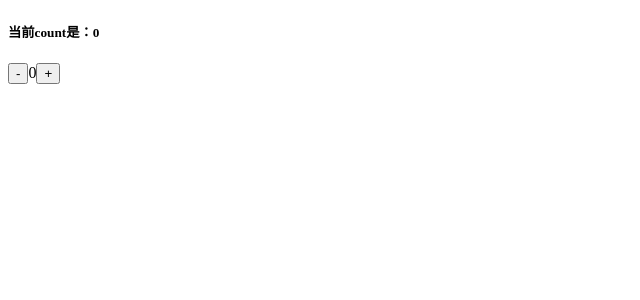
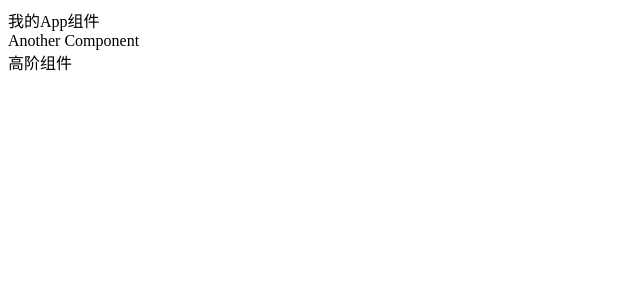
Before and after one commit to winld/react-tuts, a React (Create React App) app: page / in a window 1280 px wide. Shown: the top 300 px of the page, without its empty margins (0-640 px from the left). Built offline with nearby package versions, Linux system fonts and the light colour scheme.

Commit message:
高阶组件和装饰器使用

```diff
--- /dev/null
+++ b/config-overrides.js
@@ -0,0 +1,17 @@
+//如果没有使用customize-cra，在这里可以对congfig进行配置
+// module.exports = config => {
+//   return config;
+// };
+const { override, addDecoratorsLegacy } = require("customize-cra");
+module.exports = override(addDecoratorsLegacy());
+
+// export default withCoyperight(Another);
+//让cra支持@装饰器写法，不管我们要配置什么，我们最好的方法是使用react-app-rewired这个包来对cra创建的项目进行轻微的配置调整
+// 2、安装好之后，在package.json中把script里面的react-script替换成react-app-rewired
+// 3、在根目录下创建一个config-overrides.js
+// module.exports = config => {
+//   return config;
+// };
+// 4、当然如果想要配置更方便，可以再安装customize-cra,然后把config-overrides.js改成这样
+// const { override, addDecoratorsLegacy } = require("customize-cra");
+// module.exports = override(addDecoratorsLegacy());
--- /dev/null
+++ b/jsconfig.json
@@ -0,0 +1,5 @@
+{
+  "compilerOptions": {
+    "experimentalDecorators": true
+  }
+}
--- /dev/null
+++ b/src/Another.js
@@ -0,0 +1,10 @@
+import React, { Component } from "react";
+import withCoyperight from "./withCoyperight";
+
+@withCoyperight
+class Another extends Component {
+  render() {
+    return <div>Another Component</div>;
+  }
+}
+export default Another;
--- /dev/null
+++ b/src/App.js
@@ -0,0 +1,14 @@
+import React, { Component } from "react";
+import Another from "./Another";
+class App extends Component {
+  render() {
+    return (
+      <div>
+        我的App组件
+        <Another name='another' />
+      </div>
+    );
+  }
+}
+
+export default App;
--- a/src/index.js
+++ b/src/index.js
@@ -1,39 +1,5 @@
-//React Hooks是react16.8（16.7alpha）更新的一项特性，它可以让你在不便携class的情况下使用state以及其他的React特性
+import React from "react";
+import { render } from "react-dom";
+import App from "./App";
 
-//两个常见的api，就是useState和useEffect，需要先引入
-import React, { useState, useEffect } from "react";
-import { render } from "react-dom";
-//useState是一个方法，这个方法的参数就是默认值，结果是一个数组，数组的元素第一个就是state，第二个就相当于setState
-//解构出来的数组中的两个值
-const Counter = () => {
-  const [count, setCount] = useState(0);
-  //useEffect的参数就是一个回调，不管是组件挂载还是更新都会触发这个回调方法，
-  //类似于componentDidMount和componentDidUpdate的结合
-  useEffect(() => {
-    document.title = `当前count是：${count}`;
-  });
-  return (
-    <div>
-      <h5>当前count是：{count}</h5>
-      {/* 这里的setCount就是所生成的方法（第二个），注意的setState不一样的地方在于参数，这里的参数就是一个心智即可 */}
-      <button
-        onClick={() => {
-          setCount(count - 1);
-        }}
-      >
-        -
-      </button>
-      {/* 这里就是setState创建的值（第一个） */}
-      <span>{count}</span>
-      <button
-        onClick={() => {
-          setCount(count + 1);
-        }}
-      >
-        +
-      </button>
-    </div>
-  );
-};
-
-render(<Counter />, document.querySelector("#root"));
+render(<App />, document.querySelector("#root"));
--- /dev/null
+++ b/src/withCoyperight.js
@@ -0,0 +1,15 @@
+import React, { Component } from "react";
+
+const withCoyperight = YourComponent => {
+  return class WithCoyperight extends Component {
+    render() {
+      return (
+        <div>
+          <YourComponent {...this.props} />
+          <span>高阶组件</span>
+        </div>
+      );
+    }
+  };
+};
+export default withCoyperight;
```
Also changed, not shown: package.json (+7 -3 lines), 1 other file (tests, documents, lock files or other folders).
